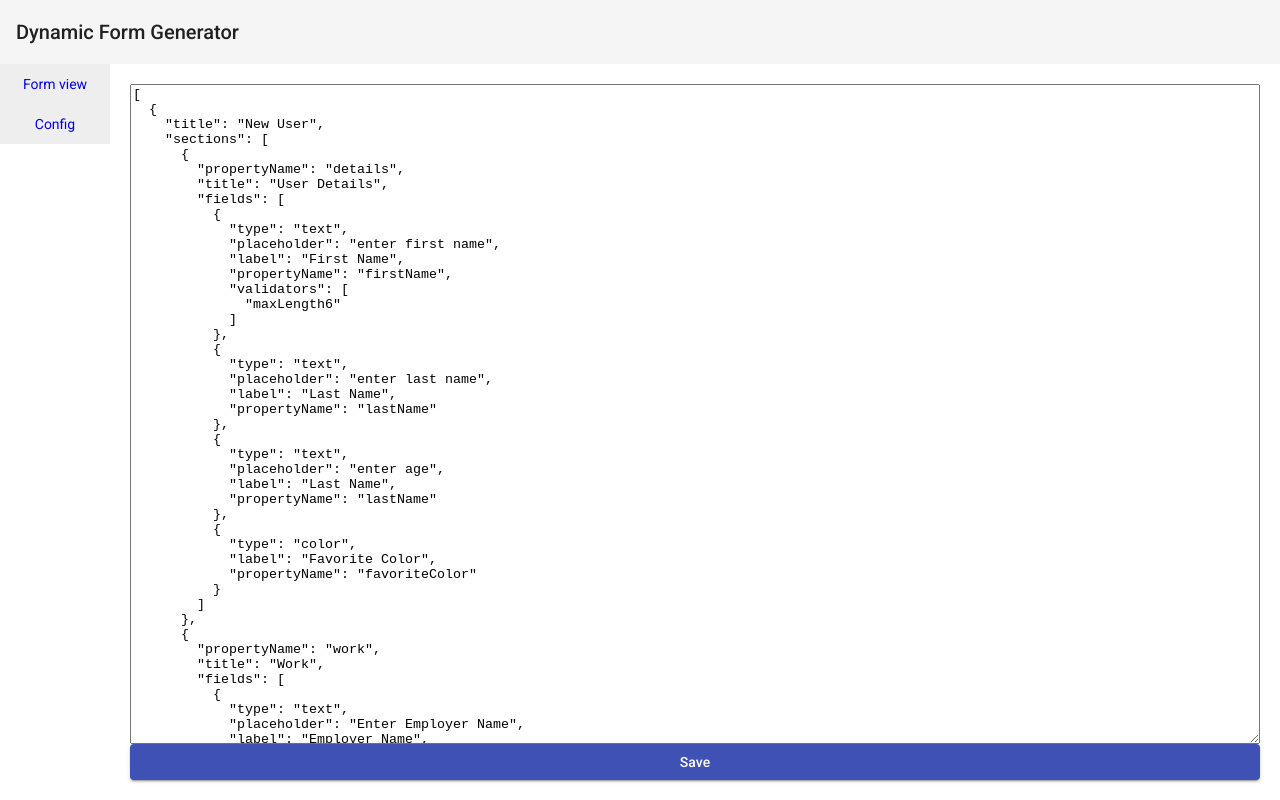
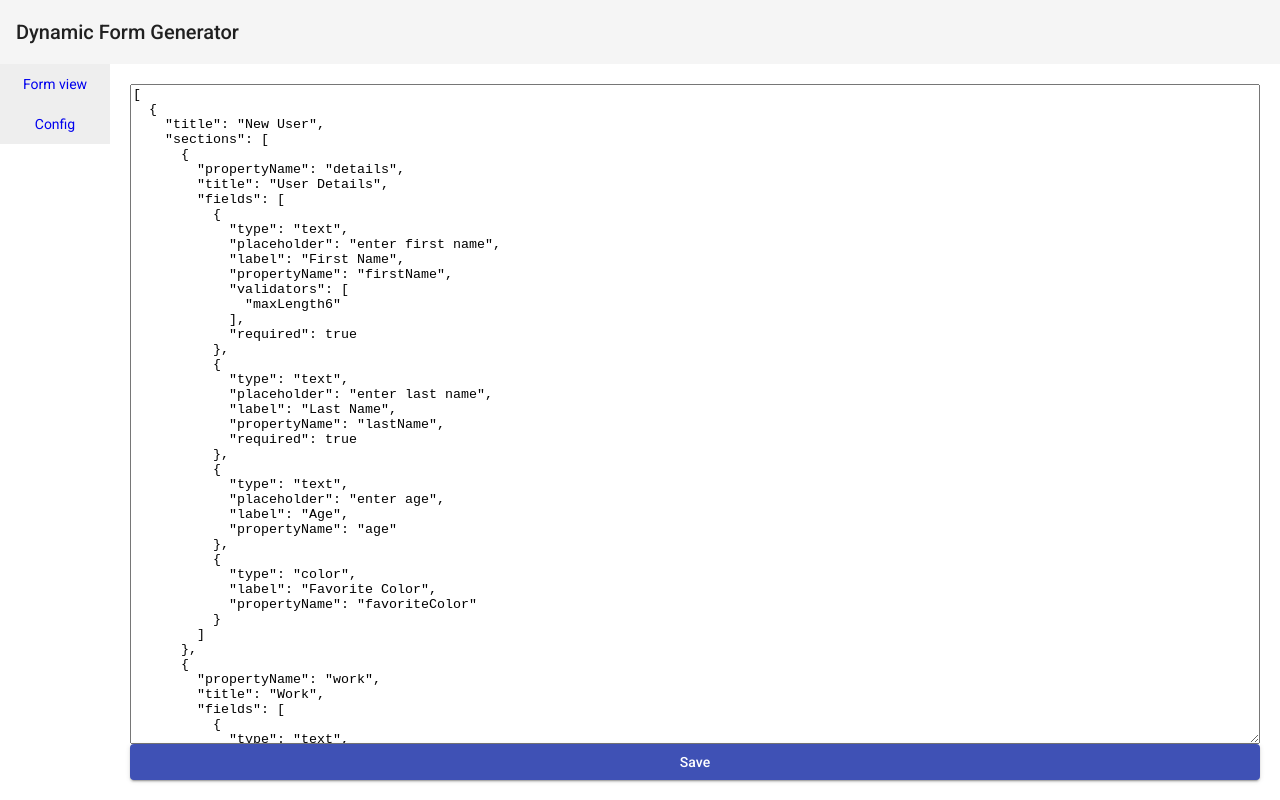
Before and after one commit to rotemx/Netcraft-FormApp, an Angular app: page /config in a window 1280 px wide. Built offline with nearby package versions, Linux system fonts and the light colour scheme.

Commit message:
fixed bugs

```diff
--- a/projects/FormApp/src/app/components/dynamic-section/dynamic-section.component.html
+++ b/projects/FormApp/src/app/components/dynamic-section/dynamic-section.component.html
@@ -26,7 +26,7 @@
             class="dyn-field"
             [class.invalid]="formGroup.controls[field.propertyName].invalid && !formGroup.controls[field.propertyName].pristine"
           >
-            <label>{{field.label}}</label>
+            <label>{{field.label}}<sup class="red-asterisk" *ngIf="field.required">*</sup></label>
 
             <input
               type="number"
@@ -38,7 +38,7 @@
             class="dyn-field"
             [class.invalid]="formGroup.controls[field.propertyName].invalid && !formGroup.controls[field.propertyName].pristine"
           >
-            <label>{{field.label}}</label>
+            <label>{{field.label}}<sup class="red-asterisk" *ngIf="field.required">*</sup></label>
 
             <input
               type="color"
@@ -50,6 +50,7 @@
           </div>
         </ng-container>
       </ng-container>
+        <button [disabled]="formGroup.invalid || formGroup.pristine">Save</button>
     </form>
   </ng-container>
 </div>
--- a/projects/FormApp/src/app/services/form.service.ts
+++ b/projects/FormApp/src/app/services/form.service.ts
@@ -5,8 +5,8 @@ import {FieldTypes}  from '../types/enums/field-types';
 
 export const validatorDict = {
   'maxLength6': Validators.maxLength(6),
-  'maxLength7': Validators.maxLength(7),
-}
+  'maxLength7': Validators.maxLength(7)
+};
 
 @Injectable({
   providedIn: 'root'
@@ -40,20 +40,23 @@ export class FormService {
             label       : 'First Name',
             propertyName: 'firstName',
             validators  : [
-              "maxLength6"
-            ]
+              'maxLength6'
+            ],
+            required    : true
           },
           {
             type        : FieldTypes.Text,
             placeholder : 'enter last name',
             label       : 'Last Name',
-            propertyName: 'lastName'
+            propertyName: 'lastName',
+            required    : true
+
           },
           {
             type        : FieldTypes.Text,
             placeholder : 'enter age',
-            label       : 'Last Name',
-            propertyName: 'lastName'
+            label       : 'Age',
+            propertyName: 'age'
           },
           {
             type        : FieldTypes.Color,
--- a/projects/FormApp/src/app/views/product-form-view/product-form-view.component.ts
+++ b/projects/FormApp/src/app/views/product-form-view/product-form-view.component.ts
@@ -1,7 +1,6 @@
 import {Component, OnInit} from '@angular/core';
 import {DynamicForm}       from '../../types/interfaces/dynamic-form';
 import {FieldTypes}        from '../../types/enums/field-types';
-
 
 export interface Product {
   id: string
@@ -21,6 +20,7 @@ export interface Product {
 export class ProductFormViewComponent implements OnInit {
 
   constructor() {
+    window['productFormViewComponent'] = this;
   }
 
   ngOnInit(): void {
@@ -52,7 +52,6 @@ export class ProductFormViewComponent implements OnInit {
             label       : 'Price',
             placeholder : 'enter price',
             type        : FieldTypes.Number,
-            required : true
           }
         ]
       },
@@ -68,7 +67,7 @@ export class ProductFormViewComponent implements OnInit {
           },
           {
             propertyName: 'rating',
-            label       : 'Product Id',
+            label       : 'Rating',
             placeholder : 'enter rating',
             type        : FieldTypes.Number
           },
```
